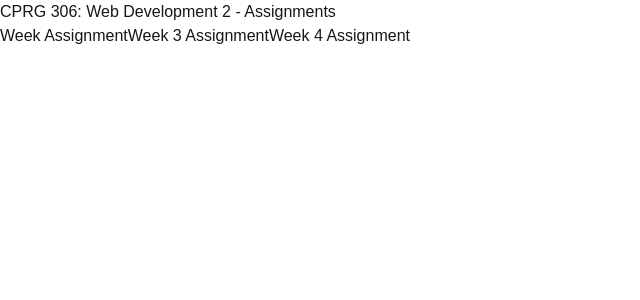
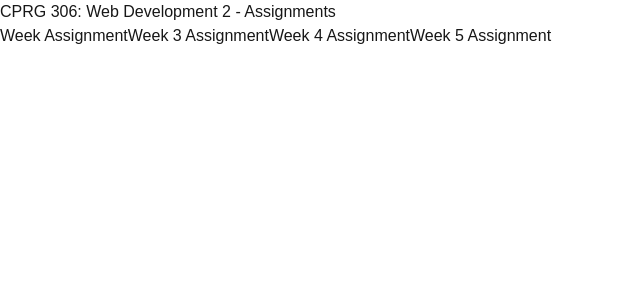
Before and after one commit to Anmol200-3/cprg306-assignments, a Next.js app: page / in a window 1280 px wide. Shown: the top 300 px of the page, without its empty margins (0-640 px from the left). Built offline with nearby package versions, Linux system fonts and the light colour scheme.

Commit message:
Update page.js

```diff
--- a/app/page.js
+++ b/app/page.js
@@ -108,6 +108,7 @@ export default function Home() {
       <a href="./week-2">Week Assignment</a>
       <a href="./week-3">Week 3 Assignment</a>
       <a href="./week-4">Week 4 Assignment</a>
+      <a href="./week-5">Week 5 Assignment</a>
 
     </main>
   );
```
